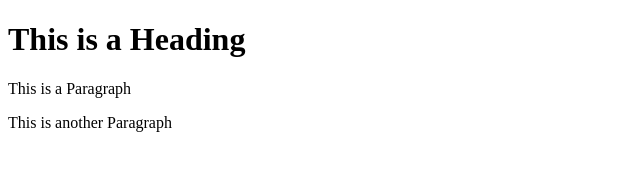
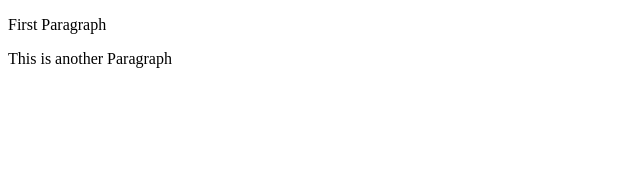
Before and after one commit to OloladeAbiola/learning-git1, a plain HTML site: page index.html in a window 1280 px wide. Shown: the whole page, without its empty margins (0-640 px from the left). Drawn offline with Linux system fonts and the light colour scheme.

Commit message:
added another p tag

```diff
--- a/index.html
+++ b/index.html
@@ -4,8 +4,7 @@
 <title>Page Title </title>
 </head>
 <body>
-  <h1>This is a Heading</h1>
-  <p>This is a Paragraph</p>
+  <p>First Paragraph</p>
   <p>This is another Paragraph</p>
 </body>
 </html>
```
